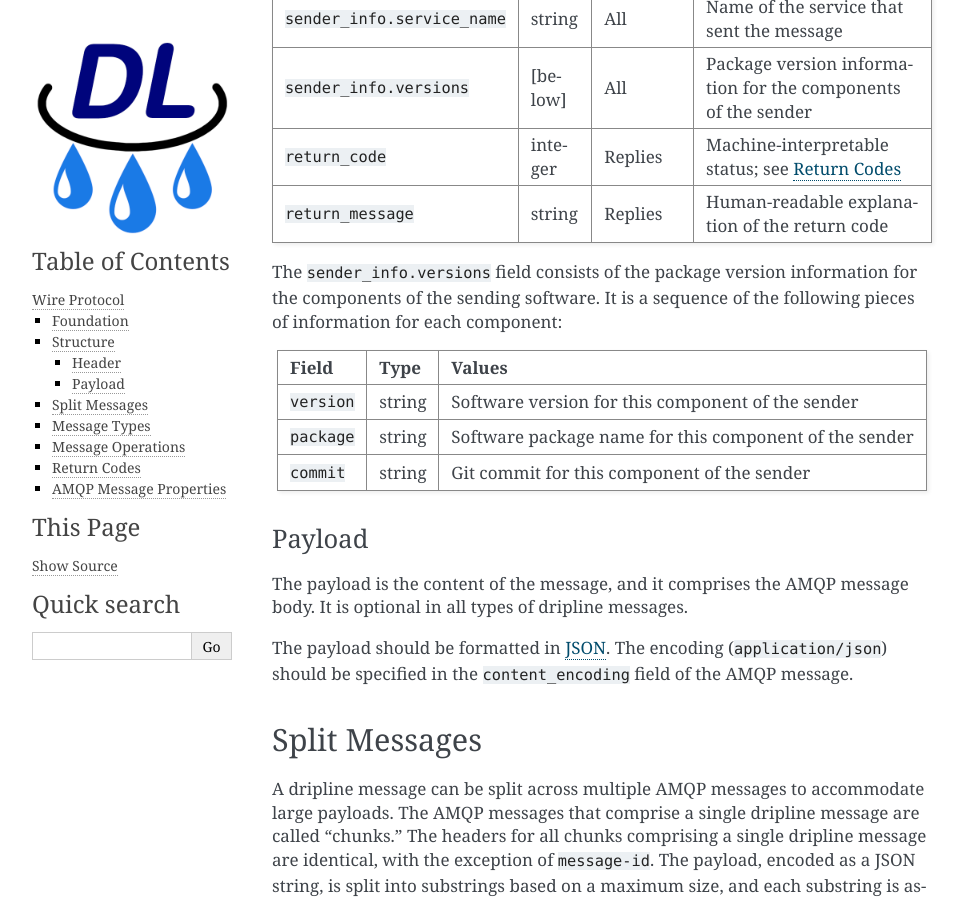
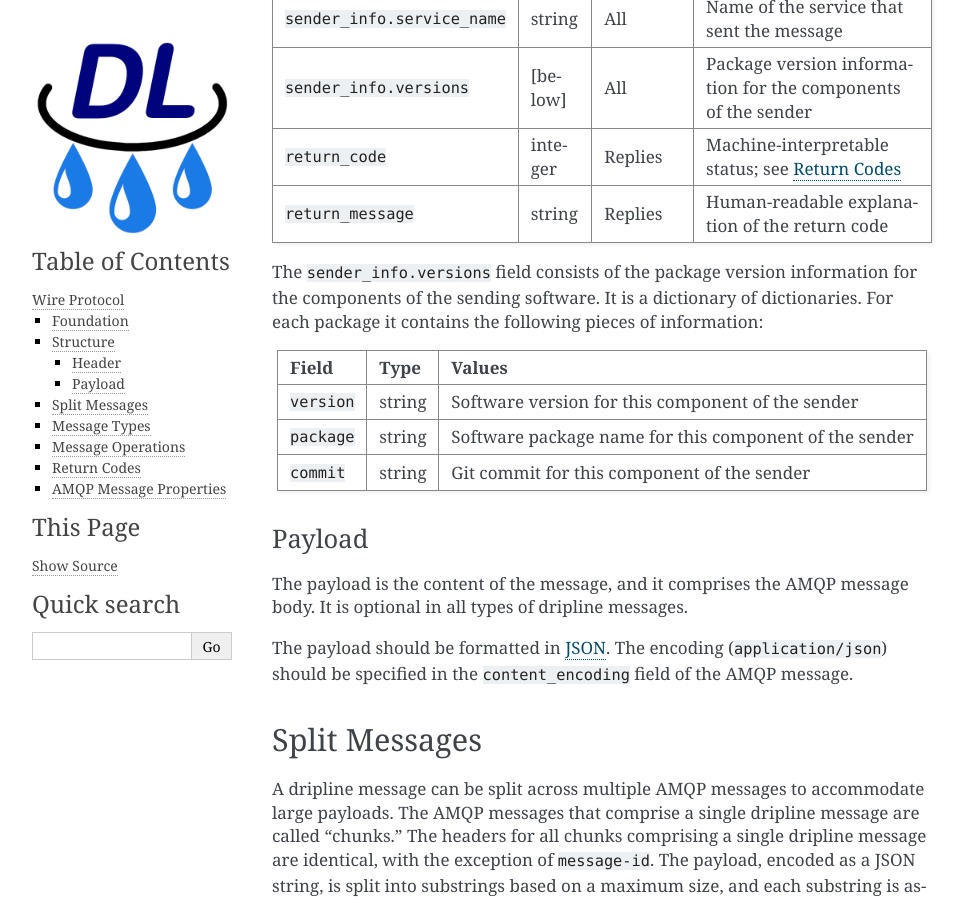
Before and after one commit to driplineorg/dripline, a Sphinx documentation site: the page built from source/Wire-Protocol.rst, in a window 1280 px wide and 900 px high, scrolled down 1515 px. Shown: the whole window, without its empty margins (148-1112 px from the left). Built offline with Sphinx 7.4.7, drawn with Linux system fonts in a browser that asks for light colours.

Commit message:
Clarification of the sender_info format

```diff
--- a/source/Wire-Protocol.rst
+++ b/source/Wire-Protocol.rst
@@ -53,7 +53,8 @@ Field                        Type    Message Type Values
 ============================ ======= ============ ===========================================
 
 The ``sender_info.versions`` field consists of the package version information for the components
-of the sending software.  It is a sequence of the following pieces of information for each component:
+of the sending software.  It is a dictionary of dictionaries.
+For each package it contains the following pieces of information:
 
 ============ ======= ==================================================
 Field        Type    Values
```
